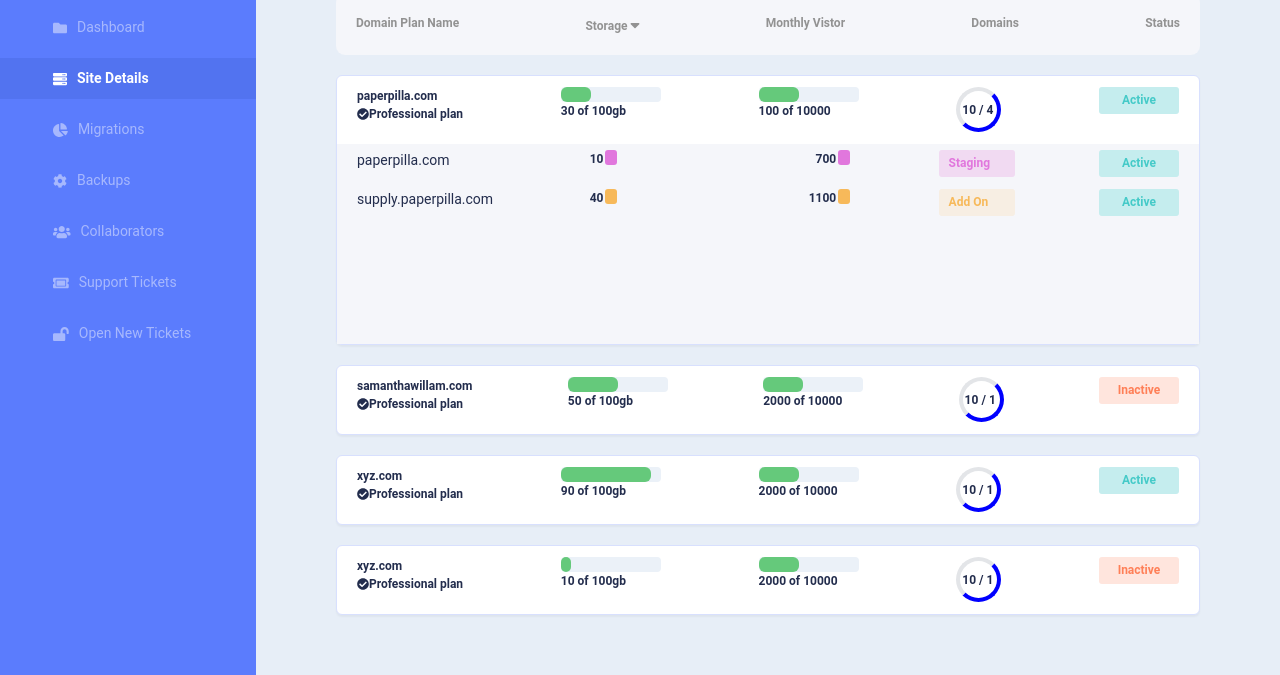
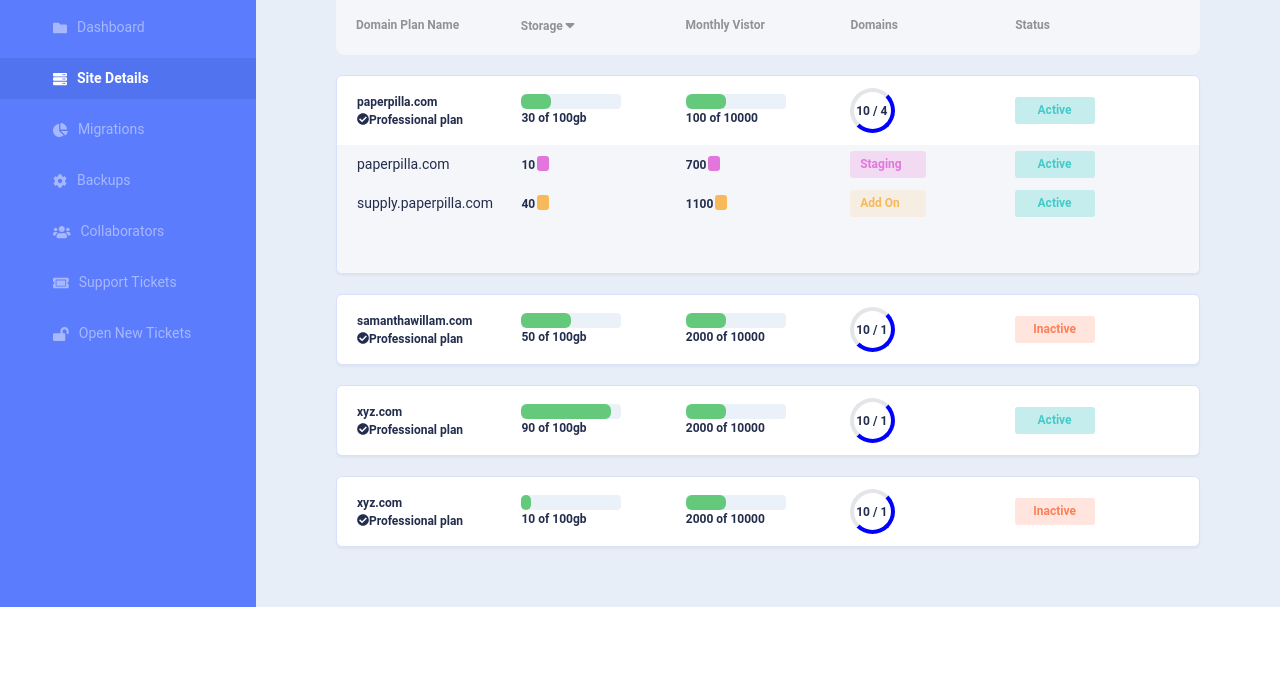
Before and after one commit to monalinanda/domain-details, a React app: page / in a window 1280 px wide. Shown: the part 200-875 px from the top of the page. After the commit the page ends 807 px from the top, so only its background shows below. Built offline with nearby package versions, Linux system fonts and the light colour scheme; data requests are answered from the project's data file.

Commit message:
changes in style

```diff
--- a/src/components/DomainDetails.js
+++ b/src/components/DomainDetails.js
@@ -51,12 +51,14 @@ export default function DomainDetails({ posts }) {
                     </p>
                   </div>
                 </div>
-                <div
-                  className={
-                    item.status === "Active" ? "active-status" : "inactive"
-                  }
-                >
-                  <div>{item.status ? item.status : "Inactive"}</div>
+                <div>
+                  <div
+                    className={
+                      item.status === "Active" ? "active-status" : "inactive"
+                    }
+                  >
+                    {item.status ? item.status : "Inactive"}
+                  </div>
                 </div>
               </div>
               <div
@@ -75,7 +77,7 @@ export default function DomainDetails({ posts }) {
                           {" "}
                           <p>{subdomain.name}</p>
                         </div>
-                        <div className="column flex-center">
+                        <div style={{display:"flex"}}>
                           <span>
                             {subdomain.usedStorage
                               ? subdomain.usedStorage
@@ -89,7 +91,7 @@ export default function DomainDetails({ posts }) {
                             }
                           ></span>
                         </div>
-                        <div className="column flex-end">
+                        <div style={{display:"flex"}}>
                           <span>
                             {subdomain.montlyVisitor
                               ? subdomain.montlyVisitor
@@ -103,7 +105,7 @@ export default function DomainDetails({ posts }) {
                             }
                           ></span>
                         </div>
-                        <div className="column flex-end">
+                        <div>
                           {" "}
                           <div
                             className={
@@ -117,7 +119,7 @@ export default function DomainDetails({ posts }) {
                               : "Staging"}
                           </div>
                         </div>
-                        <div className="column flex-end">
+                        <div>
                           {" "}
                           <div
                             className={
--- a/src/components/HomeSection.js
+++ b/src/components/HomeSection.js
@@ -87,10 +87,10 @@ export default function HomeSection() {
         </div>
       </div>
       <div className="table-header">
-        <p>Domain Plan Name</p>
+        <div>Domain Plan Name</div>
         <div
           onClick={toggleSortStorag}
-          style={{ display: "flex", alignItems: "baseline" }}
+          style={{ display: "flex", alignItems: "baseline", cursor:"pointer"}}
         >
           <span>Storage</span>
           <FontAwesomeIcon
@@ -98,9 +98,9 @@ export default function HomeSection() {
             style={{ marginLeft: "2px", fontSize: "16px" }}
           />
         </div>
-        <p>Monthly Vistor</p>
-        <p>Domains</p>
-        <p>Status</p>
+        <div>Monthly Vistor</div>
+        <div>Domains</div>
+        <div>Status</div>
       </div>
       <DomainDetails posts={filteredData} />
       {showModal ? (
--- a/src/index.css
+++ b/src/index.css
@@ -138,6 +138,7 @@ header {
 .table-header {
   display: flex;
   justify-content: space-between;
+  align-items: center;
   background-color: #f5f6fa;
   padding: 20px;
   margin-top: 40px;
@@ -145,6 +146,9 @@ header {
   color: #929292;
   font-size: 12px;
   font-weight: bold;
+}
+.table-header > div{
+  width:20%;
 }
 .card-continer {
   margin-top: 20px;
@@ -160,7 +164,11 @@ header {
 .card-header {
   display: flex;
   justify-content: space-between;
-  padding: 11px 20px 12px;
+  align-items: center;
+  padding: 12px 20px 12px;
+}
+.card-header > div{
+  width:20%;
 }
 .staging,
 .addOn {
@@ -190,12 +198,17 @@ header {
 }
 .sub-domain-container {
   background-color: #f5f6fa;
-  height: 200px;
+  padding-bottom: 50px;
+  border-radius: 0px 0px 6px 6px;
 }
 .sub-domain-details {
   display: flex;
   justify-content: space-between;
+  align-items: center;
   padding: 6px 20px 6px;
+}
+.sub-domain-details > div{
+  width:20%;
 }
 .active-status,
 .inactive {
```
